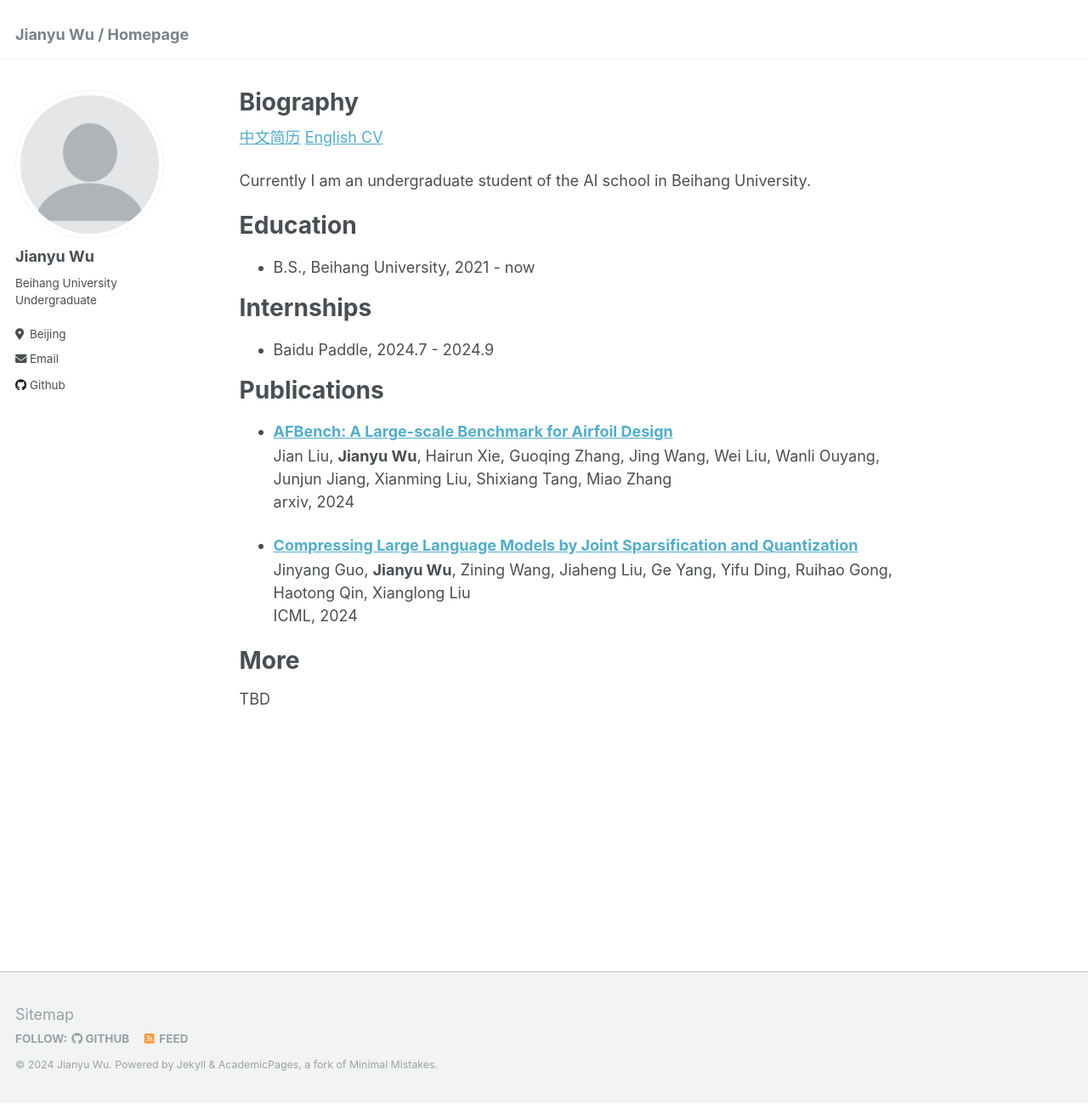
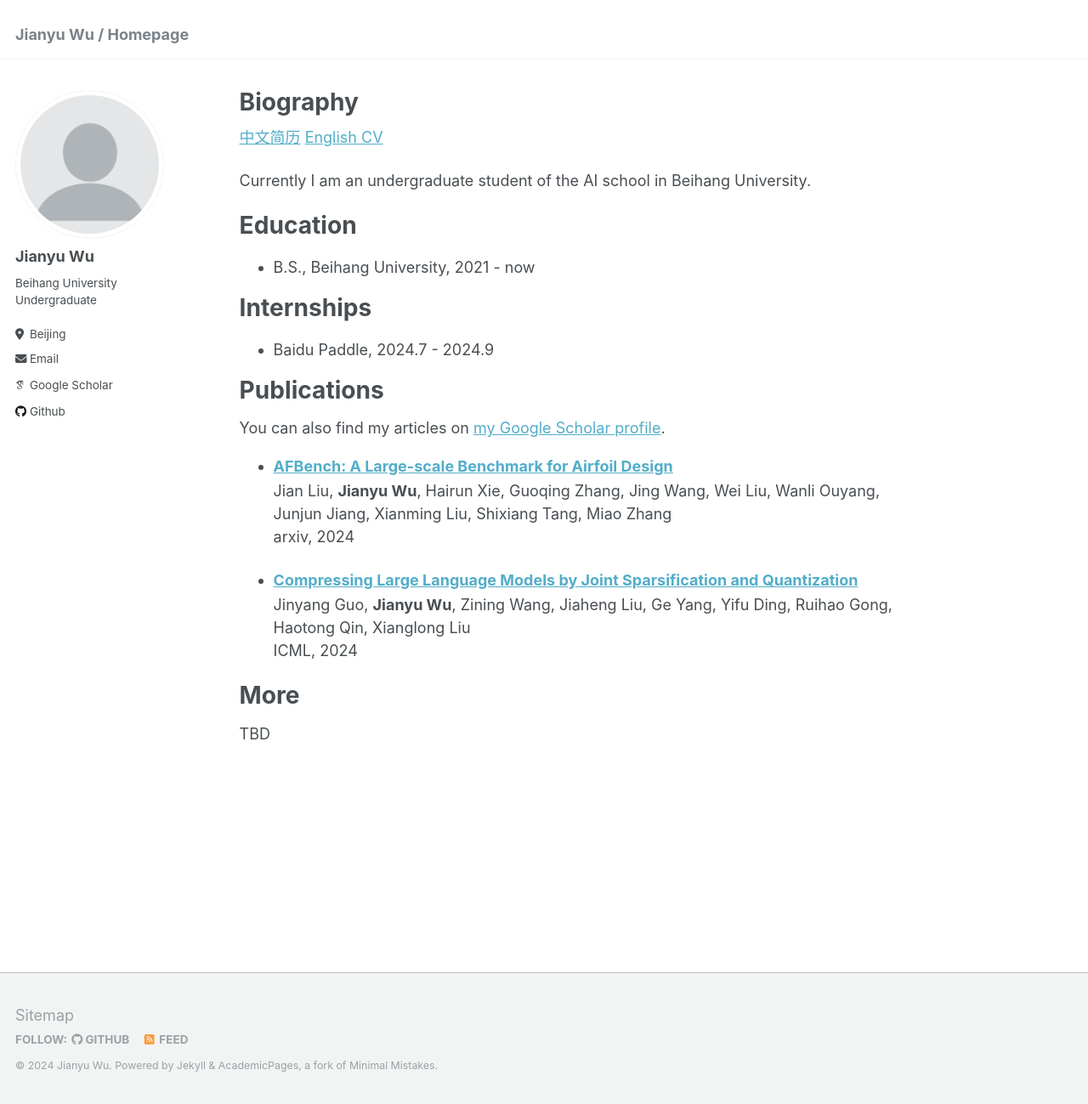
Before and after one commit to uanu2002/uanu2002.github.io, a Jekyll site: the page built from _pages/about.md, in a window 1280 px wide and 1299 px high. Shown: the whole window at 85% size. Built offline with Jekyll 4.4.1, drawn with Linux system fonts in a browser that asks for light colours; some web fonts are replaced; part of the change alters nothing that is shown.

Commit message:
add scholar

```diff
--- a/_config.yml
+++ b/_config.yml
@@ -32,7 +32,7 @@ author:
 
   # Academic websites
   arxiv            : # URL - Update with the correct link to your profile
-  googlescholar    : #"https://scholar.google.com/citations?user=PS_CX0AAAAAJ"
+  googlescholar    : "https://scholar.google.com/citations?user=WmA0pzkAAAAJ"
   impactstory      : # URL
   orcid            : #"http://orcid.org/yourorcidurl"
   semantic         : # URL
```
